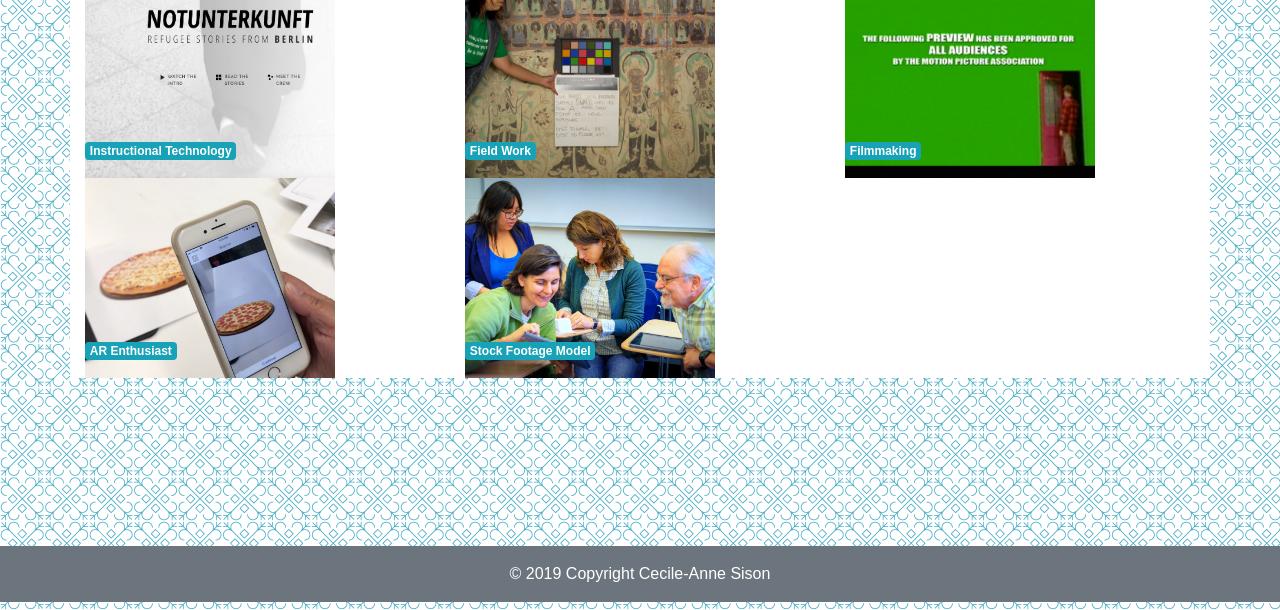
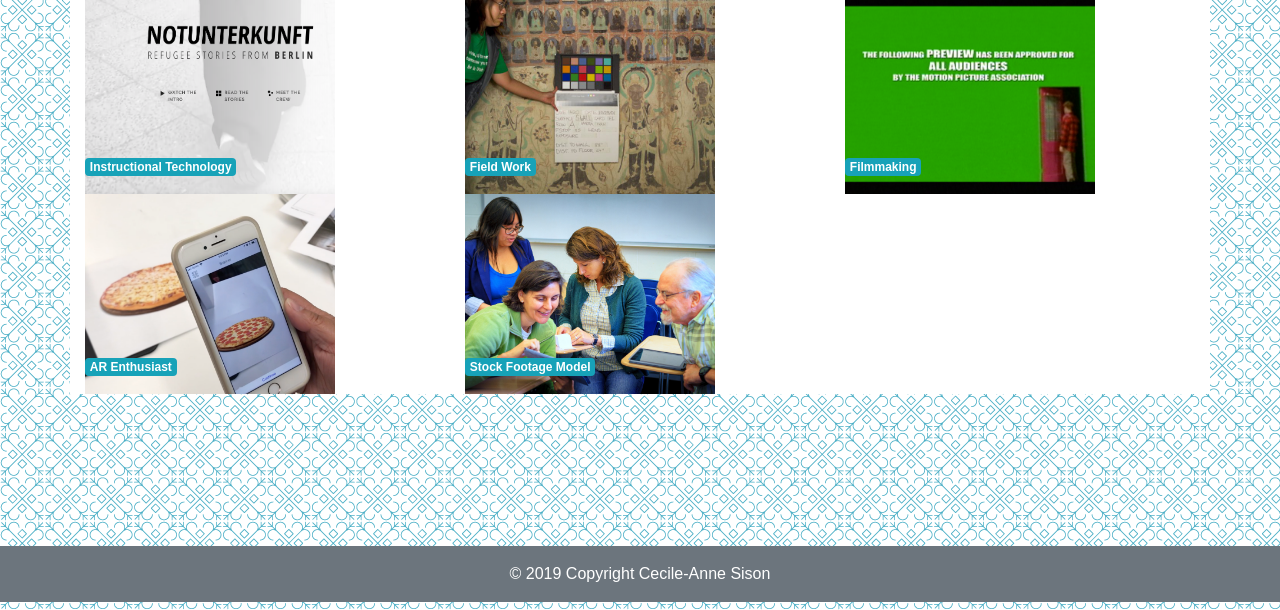
Before and after one commit to cecileanne/Bootstrap-Portfolio, a plain HTML site: page portfolio.html in a window 1280 px wide. Shown: the part 190-800 px from the top of the page. Drawn offline with nearby package versions, Linux system fonts and the light colour scheme.

Commit message:
added top margin to the containers

```diff
--- a/portfolio.html
+++ b/portfolio.html
@@ -58,7 +58,7 @@
       </nav>
     </span>
 
-    <div class="container" style="background-color:white" class="p-3 border">
+    <div class="container mt-md-3" style="background-color:white">
       <div class="row">
         <div class="col-md-3" ;>
           <div class="text-info" ;>
```
Also changed, not shown: contact.html (+1 -1 lines), index.html (+1 -1 lines).
